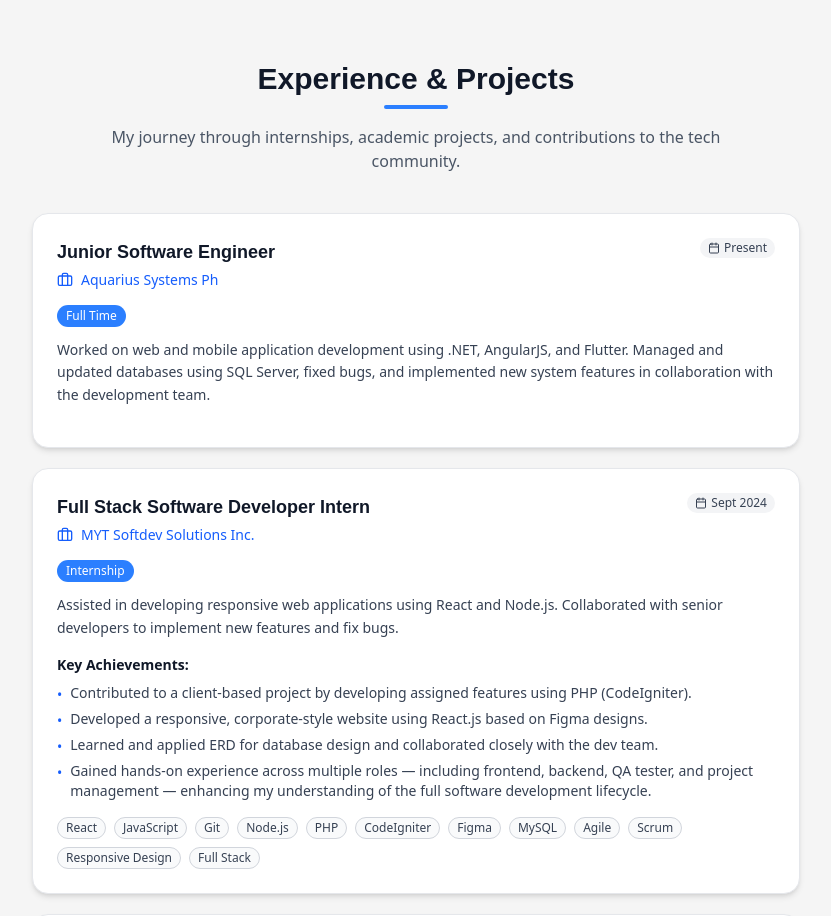
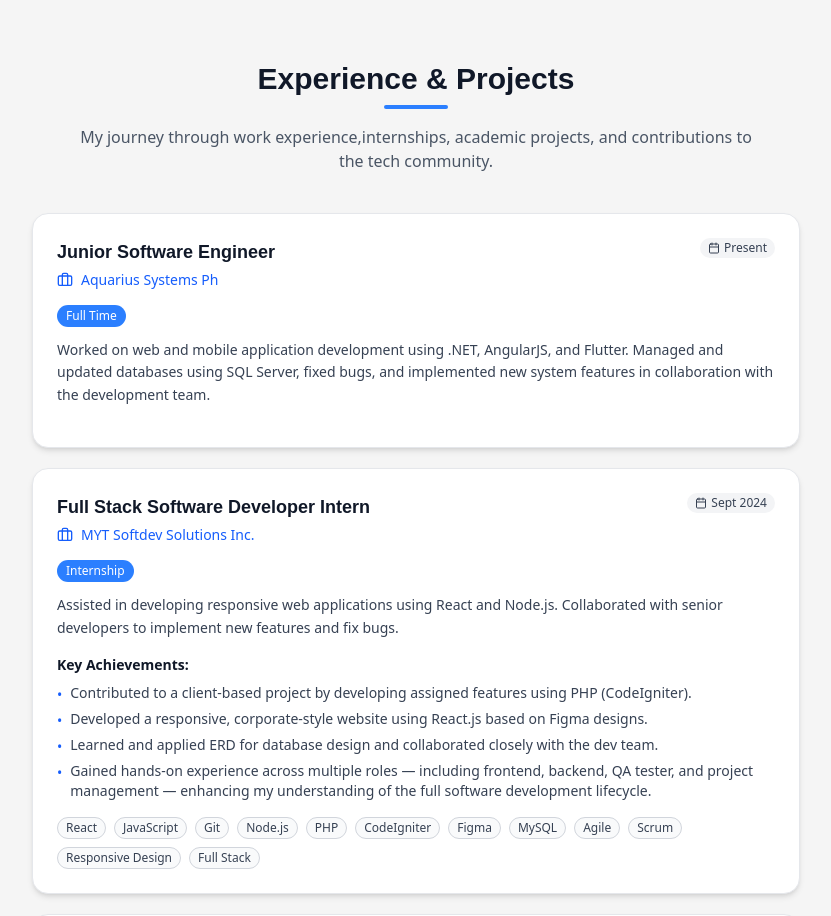
Before and after one commit to dianesophia/Portfolio, a React (Vite) app: page / in a window 1280 px wide. Shown: the part 3320-4236 px from the top of the page, without its empty margins (224-1055 px from the left). Built offline with nearby package versions, Linux system fonts and the light colour scheme.

Commit message:
Add work experience

```diff
--- a/src/components/Experience.tsx
+++ b/src/components/Experience.tsx
@@ -73,7 +73,7 @@ const Experience = () => {
           </h2>
           <div className="w-16 h-1 bg-blue-500 mx-auto rounded-full"></div>
           <p className="text-gray-600 dark:text-gray-400 mt-4 max-w-2xl mx-auto">
-            My journey through internships, academic projects, and contributions to the tech community.
+            My journey through work experience,internships, academic projects, and contributions to the tech community.
           </p>
         </div>
 
```
